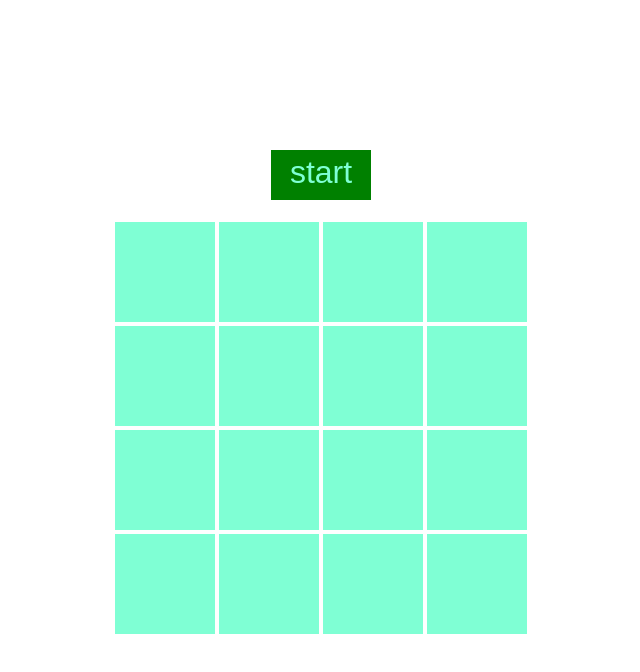
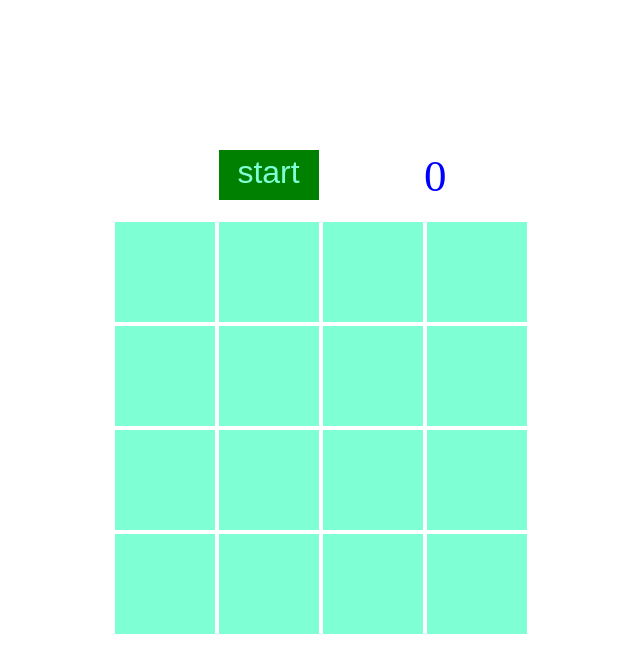
Before and after one commit to Votchitsev/ahj-homeworks-events, a website built with webpack: page src/index.html in a window 1280 px wide. Shown: the whole page, without its empty margins (319-959 px from the left). Built offline with nearby package versions, Linux system fonts and the light colour scheme.

Commit message:
add counter

```diff
--- a/src/css/style.css
+++ b/src/css/style.css
@@ -18,6 +18,11 @@
   background-position: center;
 }
 
+.menu {
+  display: flex;
+  justify-content: space-around;
+}
+
 #game {
   display: flex;
   flex-direction: column;
--- a/src/index.html
+++ b/src/index.html
@@ -10,6 +10,7 @@
   <section id="game">
     <div class="menu">
       <button id="menu-button">start</button>
+      <div id="score"></div>
     </div>
     <div class="field-container"></div>
   </section>
--- a/src/js/app.js
+++ b/src/js/app.js
@@ -8,3 +8,4 @@ field.drawField();
 
 const menu = new Menu(field);
 menu.addListeners();
+menu.drawScore();
--- a/src/js/menu-widget/menu-widget.css
+++ b/src/js/menu-widget/menu-widget.css
@@ -20,3 +20,9 @@
 #menu-button:hover {
   background-color: rgb(2, 206, 2);
 }
+
+#score {
+  font-size: 45px;
+  width: 105px;
+  color: blue;
+}
--- a/src/js/menu-widget/menu-widget.js
+++ b/src/js/menu-widget/menu-widget.js
@@ -2,13 +2,29 @@ export default class Menu {
   constructor(gameField) {
     this.element = document.querySelector('#menu-button');
     this.gameField = gameField;
+    this.score = 0;
   }
 
   addListeners() {
     const startButton = document.querySelector('#menu-button');
+    const cells = document.querySelectorAll('.cell');
 
     startButton.addEventListener('click', () => {
       this.gameField.moveGoblin();
     });
+
+    for (let i = 0; i < cells.length; i += 1) {
+      cells.item(i).addEventListener('click', (event) => {
+        if (event.target.classList.contains('active')) {
+          this.score += 1;
+          this.drawScore();
+        }
+      });
+    }
+  }
+
+  drawScore() {
+    const scoreElement = document.querySelector('#score');
+    scoreElement.textContent = this.score;
   }
 }
```
